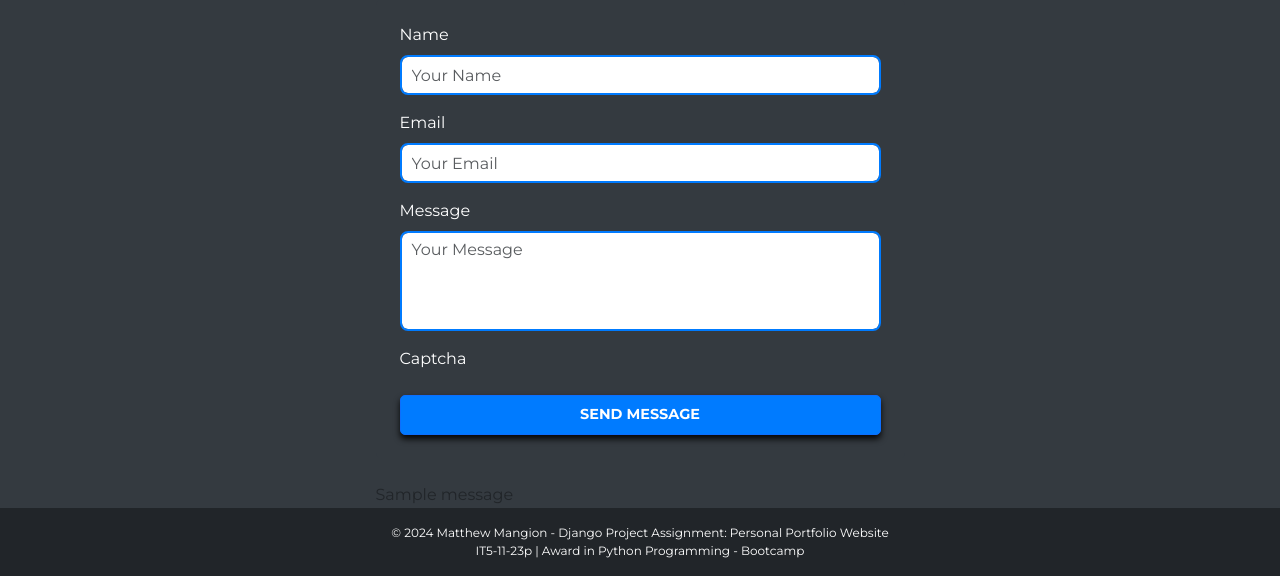
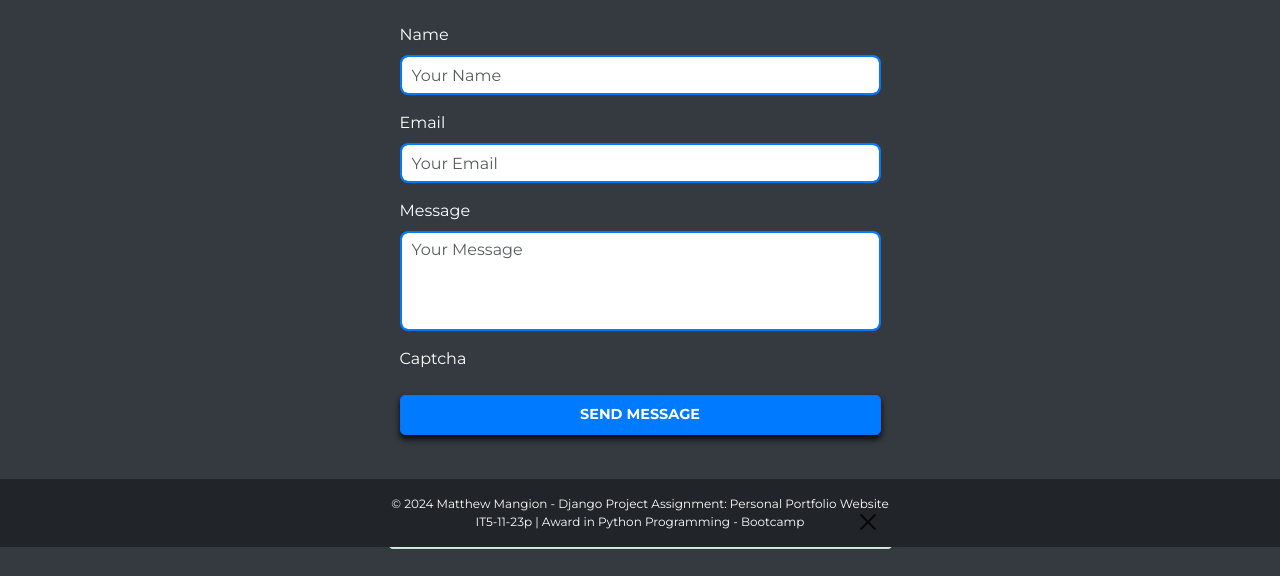
Before and after one commit to mattmang/personal_portfolio_website, a Django app: page /contact/ in a window 1280 px wide. Shown: the part 253-829 px from the top of the page. After the commit the page ends 802 px from the top, so only its background shows below. Run offline with Django 5.2, Linux system fonts and the light colour scheme; tables that the repository leaves empty hold one stand-in row (values such as "Sample post"); one stand-in notice (Sample message) is shown.

Commit message:
Fix contact form submission & success message

```diff
--- a/portfolio_project/portfolio/static/css/styles.css
+++ b/portfolio_project/portfolio/static/css/styles.css
@@ -273,3 +273,19 @@
     font-size: 0.9rem;              /* Optional: Adjust the font size */
     margin-top: 0.25rem;            /* Add spacing if required */
 }
+
+.alert-success {
+    color: #155724;
+    background-color: #d4edda;
+    border-color: #c3e6cb;
+    border-radius: 5px;
+    padding: 15px;
+    font-size: 16px;
+    font-family: Arial, sans-serif;
+    box-shadow: 0 4px 6px rgba(0, 0, 0, 0.1);
+}
+
+.alert-success .btn-close {
+    color: #155724;
+    opacity: 0.8;
+}
--- a/portfolio_project/portfolio/templates/portfolio/base.html
+++ b/portfolio_project/portfolio/templates/portfolio/base.html
@@ -5,6 +5,7 @@
         <meta charset="UTF-8">
         <meta name="viewport" content="width=device-width, initial-scale=1.0">
         <link href="https://fonts.googleapis.com/css2?family=Montserrat:wght@400;700&family=Roboto:wght@300;500&display=swap" rel="stylesheet">
+
         <title>{% block title %}Matthew Mangion{% endblock %}</title>
 
         <!-- Bootstrap CSS -->
--- a/portfolio_project/portfolio/templates/portfolio/contact.html
+++ b/portfolio_project/portfolio/templates/portfolio/contact.html
@@ -33,10 +33,11 @@
 
                 <!-- Display messages -->
                 {% if messages %}
-                <div class="mt-4">
+                <div class="container mt-4">
                     {% for message in messages %}
-                    <div class="alert-{{ message.tags }}">
+                    <div class="alert alert-{{ message.tags }} alert-dismissible fade show" role="alert">
                         {{ message }}
+                        <button type="button" class="btn-close" data-bs-dismiss="alert" aria-label="Close"></button>
                     </div>
                     {% endfor %}
                 </div>
--- a/portfolio_project/portfolio/views.py
+++ b/portfolio_project/portfolio/views.py
@@ -95,8 +95,8 @@
             )
 
             # Display success message
-            messages.success(request, 'Thank you for your message! I will get back to you soon.')
-            return redirect('portfolio/contact.html')  # Replace 'contact' with the name of your contact URL pattern
+            messages.success(request, f"Thank you for your message, {form.cleaned_data['name']}! I will get back to you soon.")
+            return redirect('contact')
     else:
         form = ContactForm()
 
```
Also changed, not shown: portfolio_project/portfolio_project/settings.py (+4 -4 lines).
